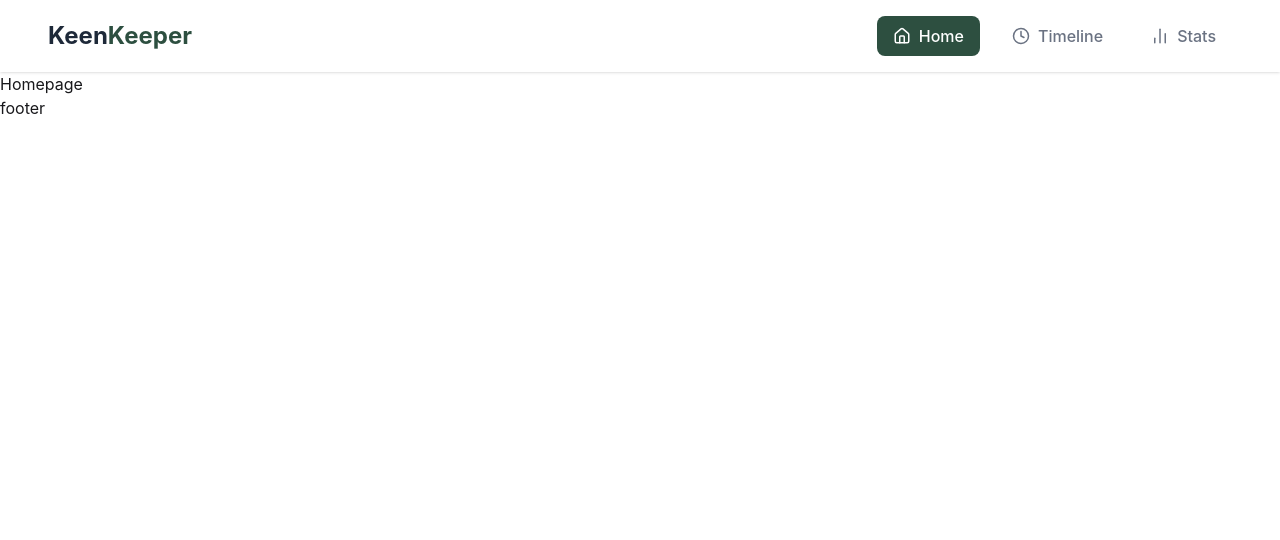
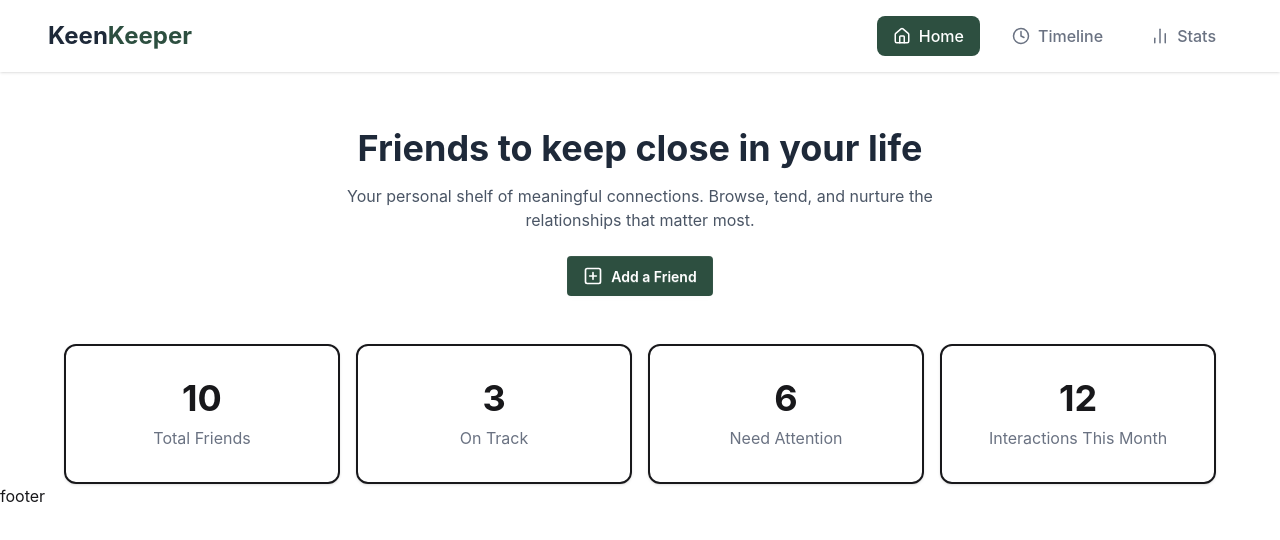
Before and after one commit to pialahmed513-commits/B13-A7-Parvez-Ahmed-Pial, a React (Vite) app: page / in a window 1280 px wide. Shown: the top 540 px of the page. Built offline with nearby package versions, Linux system fonts and the light colour scheme.

Commit message:
add Banner

```diff
--- /dev/null
+++ b/src/Component/Navber/HomePage/Banner.jsx
@@ -0,0 +1,53 @@
+import React from 'react';
+import { SquarePlus } from 'lucide-react';
+
+const Banner = () => {
+    return (
+        <div className='mt-10 md:mt-14 px-4'>
+            {/* Banner Content */}
+            <div className='flex flex-col items-center justify-center text-center'>
+                <h1 className='text-3xl md:text-4xl font-bold text-gray-800'>
+                    Friends to keep close in your life
+                </h1>
+                <p className='mt-4 text-gray-600 max-w-2xl'>
+                    Your personal shelf of meaningful connections. Browse, tend, and nurture the relationships that matter most.
+                </p>
+                <button className="btn bg-[#2D4F40] hover:bg-[#213a2f] text-white mt-6 gap-2 border-none">
+                    <SquarePlus size={20} />
+                    Add a Friend
+                </button>
+            </div>
+
+
+            <div className='grid grid-cols-1 sm:grid-cols-2 lg:grid-cols-4 gap-4 mt-12 max-w-6xl mx-auto'>
+
+                {/* Box 1 */}
+                <div className='border-2 rounded-xl p-8 text-center shadow-sm'>
+                    <h2 className='text-4xl font-bold'>10</h2>
+                    <p className='text-gray-500 mt-2'>Total Friends</p>
+                </div>
+
+                {/* Box 2 */}
+                <div className='border-2 rounded-xl p-8 text-center shadow-sm'>
+                    <h2 className='text-4xl font-bold'>3</h2>
+                    <p className='text-gray-500 mt-2'>On Track</p>
+                </div>
+
+                {/* Box 3 */}
+                <div className='border-2 rounded-xl p-8 text-center shadow-sm'>
+                    <h2 className='text-4xl font-bold'>6</h2>
+                    <p className='text-gray-500 mt-2'>Need Attention</p>
+                </div>
+
+                {/* Box 4 */}
+                <div className='border-2 rounded-xl p-8 text-center shadow-sm'>
+                    <h2 className='text-4xl font-bold'>12</h2>
+                    <p className='text-gray-500 mt-2'>Interactions This Month</p>
+                </div>
+
+            </div>
+        </div>
+    );
+};
+
+export default Banner;
--- a/src/Pages/HomePage/HomePage.jsx
+++ b/src/Pages/HomePage/HomePage.jsx
@@ -1,9 +1,11 @@
 import React from 'react';
+import Banner from '../../Component/Navber/HomePage/Banner';
 
 const HomePage = () => {
     return (
         <div>
-            Homepage
+            <Banner></Banner>
+
         </div>
     );
 };
```
